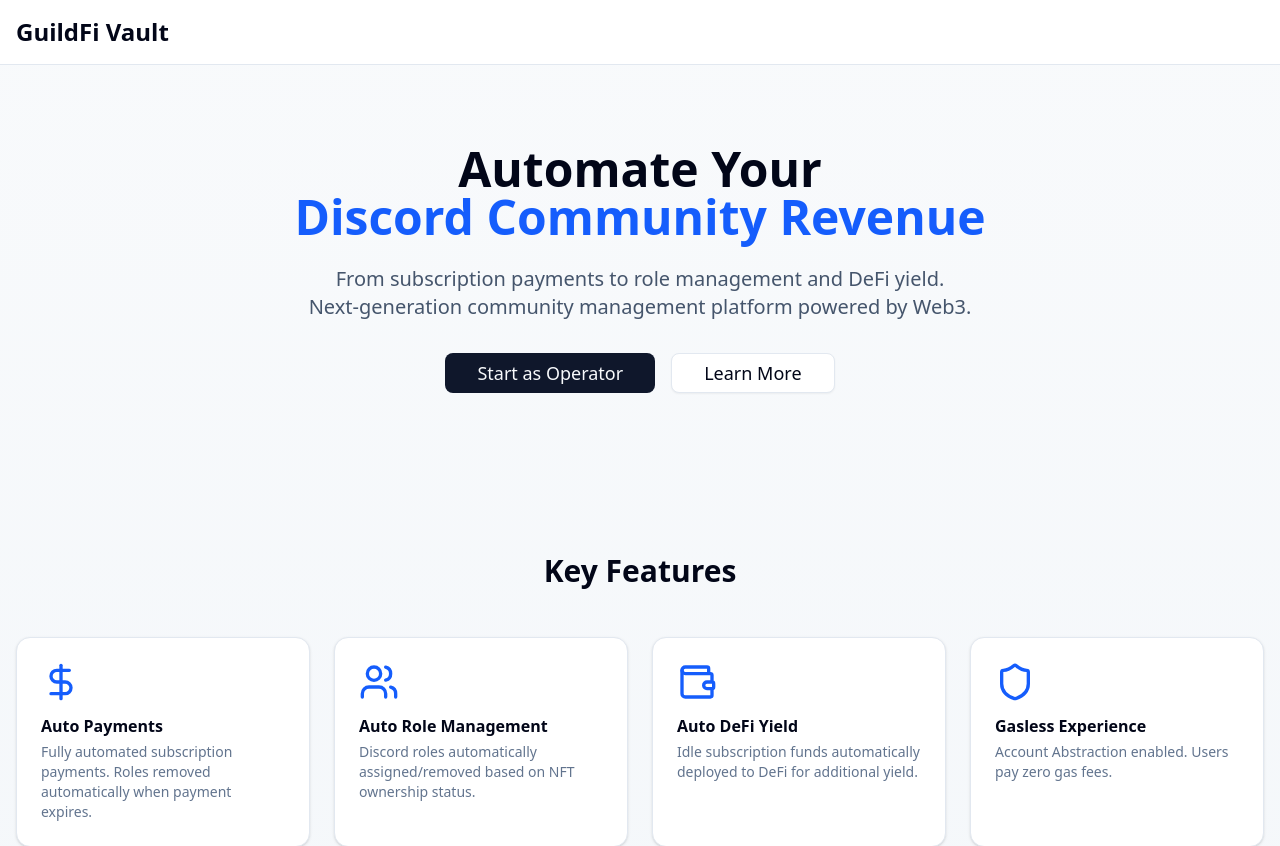
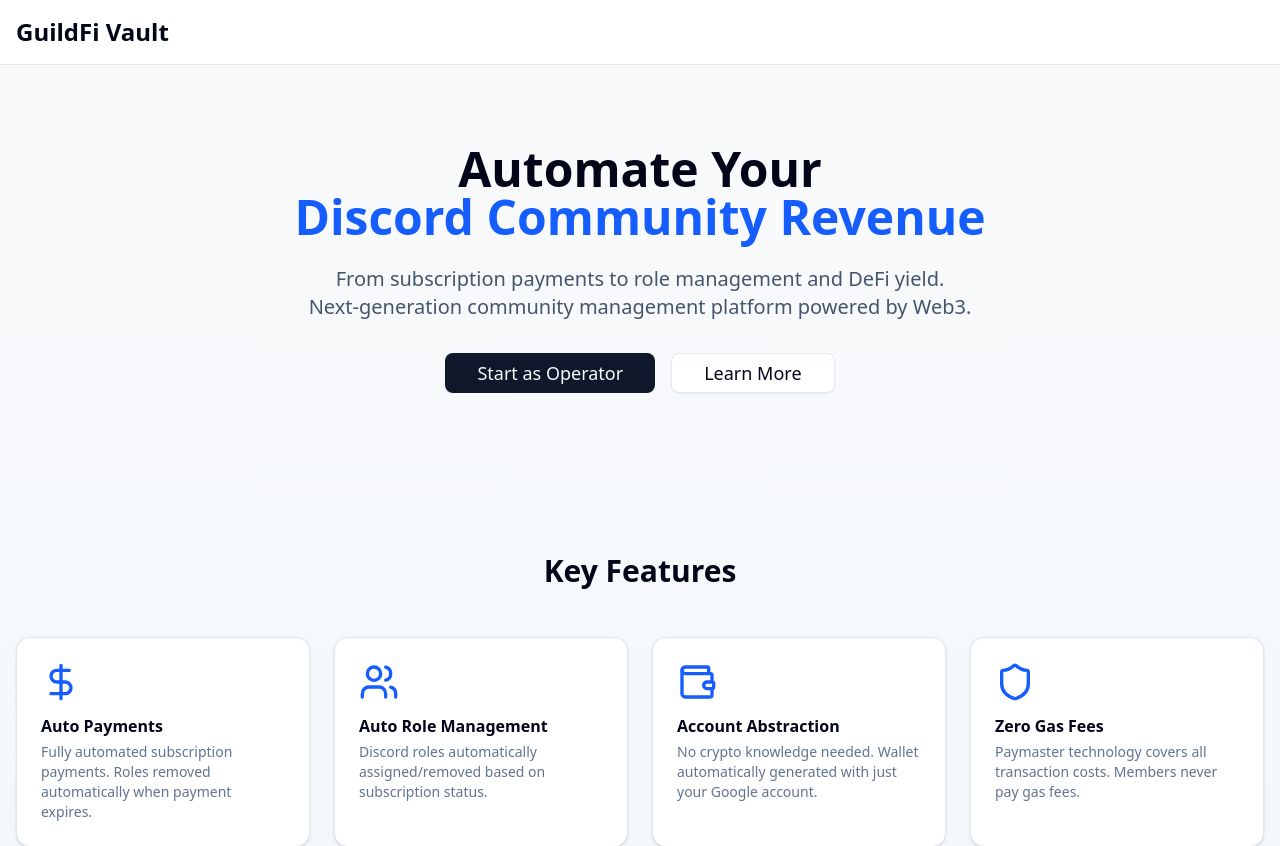
Before and after one commit to you1208/guildfivault-dashboard, a Next.js app: page / in a window 1280 px wide. Shown: the top 846 px of the page. Built offline with nearby package versions, Linux system fonts and the light colour scheme.

Commit message:
Final English UI - clarify AA and Paymaster features

```diff
--- a/app/page.tsx
+++ b/app/page.tsx
@@ -56,7 +56,7 @@ export default function Home() {
               <Users className="h-10 w-10 text-blue-600 mb-2" />
               <CardTitle>Auto Role Management</CardTitle>
               <CardDescription>
-                Discord roles automatically assigned/removed based on NFT ownership status.
+                Discord roles automatically assigned/removed based on subscription status.
               </CardDescription>
             </CardHeader>
           </Card>
@@ -64,9 +64,9 @@ export default function Home() {
           <Card>
             <CardHeader>
               <Wallet className="h-10 w-10 text-blue-600 mb-2" />
-              <CardTitle>Auto DeFi Yield</CardTitle>
+              <CardTitle>Account Abstraction</CardTitle>
               <CardDescription>
-                Idle subscription funds automatically deployed to DeFi for additional yield.
+                No crypto knowledge needed. Wallet automatically generated with just your Google account.
               </CardDescription>
             </CardHeader>
           </Card>
@@ -74,9 +74,9 @@ export default function Home() {
           <Card>
             <CardHeader>
               <Shield className="h-10 w-10 text-blue-600 mb-2" />
-              <CardTitle>Gasless Experience</CardTitle>
+              <CardTitle>Zero Gas Fees</CardTitle>
               <CardDescription>
-                Account Abstraction enabled. Users pay zero gas fees.
+                Paymaster technology covers all transaction costs. Members never pay gas fees.
               </CardDescription>
             </CardHeader>
           </Card>
```
